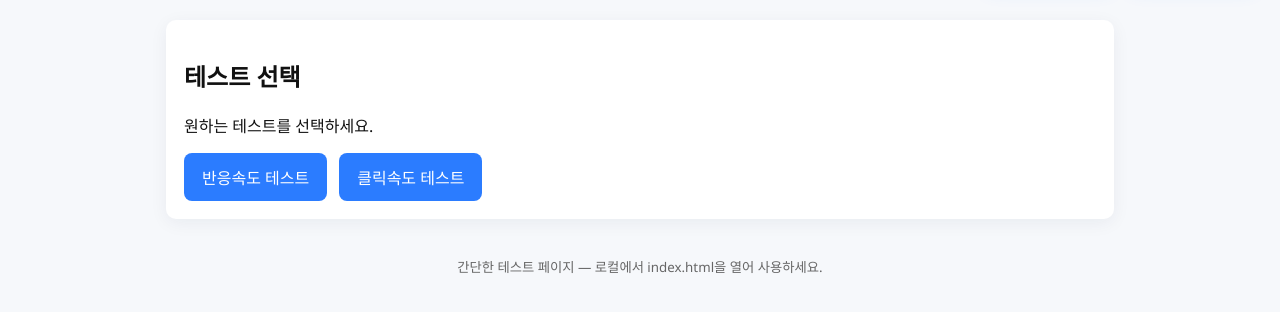
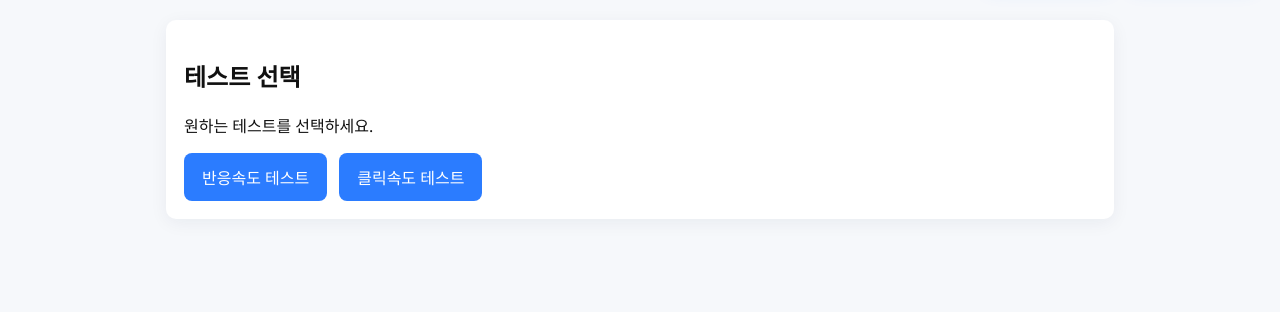
Before and after one commit to epsilon-333/test, a plain HTML site: page index.html in a window 1280 px wide. Shown: the part 66-378 px from the top of the page. Drawn offline with nearby package versions, Linux system fonts and the light colour scheme.

Commit message:
Update index.html

```diff
--- a/index.html
+++ b/index.html
@@ -27,9 +27,6 @@
     </section>
   </main>
 
-  <footer>
-    <small>간단한 테스트 페이지 — 로컬에서 index.html을 열어 사용하세요.</small>
-  </footer>
 
   <script src="script.js"></script>
 </body>
```
